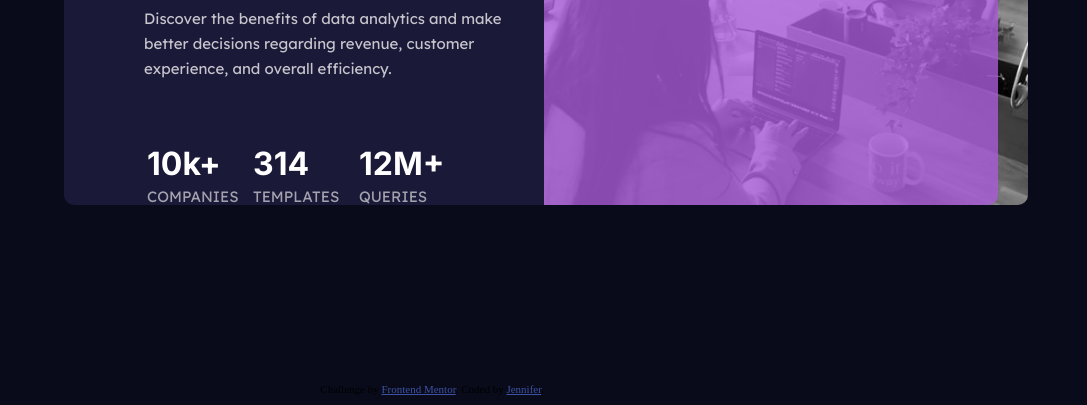
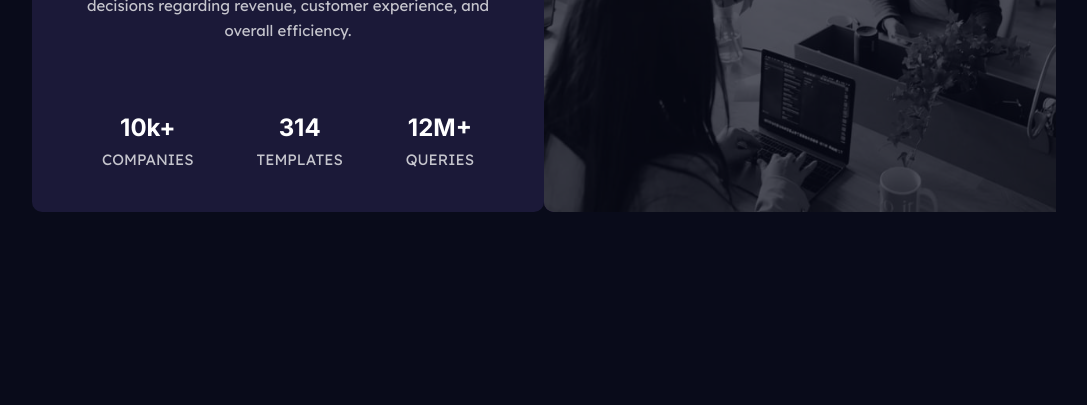
Before and after one commit to Jennifer1919/stats-preview-card-component-main-first-attempt, a plain HTML site: page index.html in a window 1280 px wide. Shown: the part 395-800 px from the top of the page, without its empty margins (96-1183 px from the left). Drawn offline with Linux system fonts and the light colour scheme.

Commit message:
Made a bunch of revisions

```diff
--- a/index.html
+++ b/index.html
@@ -6,132 +6,49 @@
 
   <link rel="icon" type="image/png" sizes="32x32" href="./images/favicon-32x32.png">
   <link rel="preconnect" href="https://fonts.gstatic.com">
-<link href="https://fonts.googleapis.com/css2?family=Inter:wght@700&display=swap" rel="stylesheet">
+  <link href="https://fonts.googleapis.com/css2?family=Inter:wght@700&display=swap" rel="stylesheet">
   <link rel="preconnect" href="https://fonts.gstatic.com">
-<link href="https://fonts.googleapis.com/css2?family=Lexend+Deca&display=swap" rel="stylesheet">
+  <link href="https://fonts.googleapis.com/css2?family=Lexend+Deca&display=swap" rel="stylesheet">
+
+  <link rel="stylesheet" href="style.css">
+
   <title>Frontend Mentor | Stats preview card component</title>
 
-  <!-- Feel free to remove these styles or customise in your own stylesheet 👍 -->
-  <style>
-    .attribution { font-size: 11px; text-align: center; position: absolute; bottom: 10px;right: 50%;}
-    .attribution a { color: hsl(228, 45%, 44%);}
 
-    body{
-      background-color: hsl(233, 47%, 7%);
-    }
-    #title{
-      color:hsl(0, 0%, 100%);
-      font-family: 'Inter', sans-serif;
-      font-weight: 700;
-      font-style: bold;
-      font-size: 2em;
-    }
-    #description{
-      color:hsla(0, 0%, 100%, 0.75) ;
-      font-size: 15px;
-      font-family: 'Lexend Deca', sans-serif;
-      font-weight: 400;
-      line-height: 25px;
-      margin-bottom: 60px;
-
-    }
-    .number{
-      color:hsl(0, 0%, 100%) ;
-      font-family: 'Inter', sans-serif;
-      font-weight: 400;
-      font-size: 2em;
-
-    }
-
-    #stats-headings{
-      color:hsla(0, 0%, 100%, 0.6);
-      font-size: 15px;
-      font-family: 'Lexend Deca', sans-serif;
-      font-weight: 400;
-
-    }
-    #text{
-      background-color: hsl(244, 38%, 16%);
-      padding-top:80px;
-      padding-left:80px;
-      position:absolute;
-      top:25%;
-      left:12.5%;
-      right:50%;
-      bottom:25%;
-      border-top-left-radius: 10px;
-      border-bottom-left-radius: 10px;
+</head>
 
 
-    }
-    #insights{
-      color: hsl(277, 64%, 61%);
-    }
+<body>
 
-    table{
-      table-layout: fixed;
-      width: 80%;
-    }
+  <main>
 
-    #image{
-      height:50%;
-      position:absolute;
-      top:25%;
-      right:12.5%;
-      left:50%;
-      bottom:25%;
-      border-top-right-radius: 10px;
-      border-bottom-right-radius: 10px;
-    }
-    #violetbox{
-      height:50%;
-      position:absolute;
-      top:25%;
-      right:14.5%;
-      left:50%;
-      bottom:25%;
-      border-top-right-radius: 10px;
-      border-bottom-right-radius: 10px;
-      background-color:hsl(277, 64%, 61%, 0.8) ;
-    }
+    <img src="images/image-header-mobile.jpg" alt="people working">
+
+    <section>
+
+      <h2>Get <span id="insights">insights</span> that help your business grow.</h2>
+
+      <p>Discover the benefits of data analytics and make better decisions regarding revenue, customer
+        experience, and overall efficiency.</p>
+
+      <ul>
+
+        <li class="number">10k+ <br> <span class="number-description">COMPANIES</span>   </li>
+        <li class="number">314 <br> <span class="number-description">TEMPLATES</span> </li>
+        <li class="number">12M+ <br> <span class="number-description">QUERIES</span> </li>
+
+      </ul>
+
+    </section>
 
 
 
-  </style>
-</head>
-<body>
 
-  <div id="text">
-     <h1 id="title">Get <span id="insights">insights</span> that help <br> your business grow.</h1>
-
- <p id ="description">Discover the benefits of data analytics and make <br> better decisions regarding revenue, customer <br>
-  experience, and overall efficiency.</p>
-
-  <table>
-      <tr>
-        <td class= "number">10k+</td>
-        <td class= "number">314</td>
-        <td class= "number" >12M+</td>
-      </tr>
-      <tr id="stats-headings">
-        <td>COMPANIES</td>
-        <td>TEMPLATES</td>
-        <td>QUERIES</td>
-      </tr>
-  </table>
-  </div>
-
-    <img src="images/image-header-desktop.jpg" alt="People working together"id="image">
-   <div id ="violetbox"></div>
+ <main>
 
 
 
 
 
-
-  <div class="attribution">
-    Challenge by <a href="https://www.frontendmentor.io?ref=challenge" target="_blank">Frontend Mentor</a>.
-    Coded by <a href="#">Jennifer</a>.
-  </div>
 </body>
 </html>
--- a/style.css
+++ b/style.css
@@ -0,0 +1,124 @@
+
+    .attribution { font-size: 11px; text-align: center; position: absolute; bottom: 10px;right: 50%;}
+    .attribution a { color: hsl(228, 45%, 44%);}
+
+    *{
+      padding: 0px 0px;
+      margin: 0px 0px;
+      box-sizing: border-box;
+    }
+    body{
+      background-color: hsl(233, 47%, 7%);
+      display: flex;
+      flex-direction: column;
+      align-items: center;
+      justify-items:center;
+      padding: 100px 0px 100px 0px;
+    }
+
+    main{
+        width: 80%;
+        display: flex;
+        flex-direction: column;
+        align-items: center;
+        justify-items:center;
+    }
+
+    img{
+        width: 100%;
+        border-radius: 10px 10px 0px 0px;
+        background-color:hsl(277, 64%, 61%);
+        opacity: 0.3;
+    }
+
+    section{
+      background-color: hsl(244, 38%, 16%);
+      padding: 20px 20px;
+      border-radius: 0px 0px 10px 10px;
+
+    }
+
+    h2{
+      color:hsl(0, 0%, 100%);
+      font-family: 'Inter', sans-serif;
+      font-weight: 700;
+      font-style: bold;
+      font-size: 1.8em;
+      text-align: center;
+      margin: 30px 0px 30px 0px;
+    }
+
+    #insights{
+      color: hsl(277, 64%, 61%);
+    }
+
+    p, span.number-description {
+      color:hsla(0, 0%, 100%, 0.75) ;
+      font-size: 15px;
+      font-family: 'Lexend Deca', sans-serif;
+      font-weight: 400;
+      line-height: 25px;
+      margin-bottom: 60px;
+      text-align: center;
+
+    }
+
+    li{
+          list-style:none;
+          text-align: center;
+          margin-top:10px;
+        }
+
+    .number{
+      color:hsl(0, 0%, 100%) ;
+      font-family: 'Inter', sans-serif;
+      font-weight: 400;
+      font-size: 1.5em;
+
+    }
+
+
+@media (min-width: 1000px){
+
+  body{
+    height:100vh;
+    padding:0px 0px;
+    justify-content: center;
+  }
+
+  main{
+    width:80%;
+    display: grid;
+    grid-template-columns: 50% 50%;
+    grid-row: 100px;
+
+    }
+
+  section{
+    grid-column: 1/2;
+    grid-row: 1/2;
+    height: 100%;
+    padding: 40px 40px;
+    border: 10px 0px 10px 0px;
+  }
+
+  img{
+      height: 100%;
+      grid-column: 2/3;
+      grid-row: 1/2;
+      border-radius: 0px 10px 0px 10px;
+      background-color:hsl(277, 64%, 61%);
+      opacity: 0.3;
+  }
+
+
+  ul{
+    display: flex;
+    flex-direction: row;
+    align-items: center;
+    justify-content: space-between;
+    margin: 0px 30px;
+  }
+
+
+}
```
Also changed, not shown: 1 other file.
